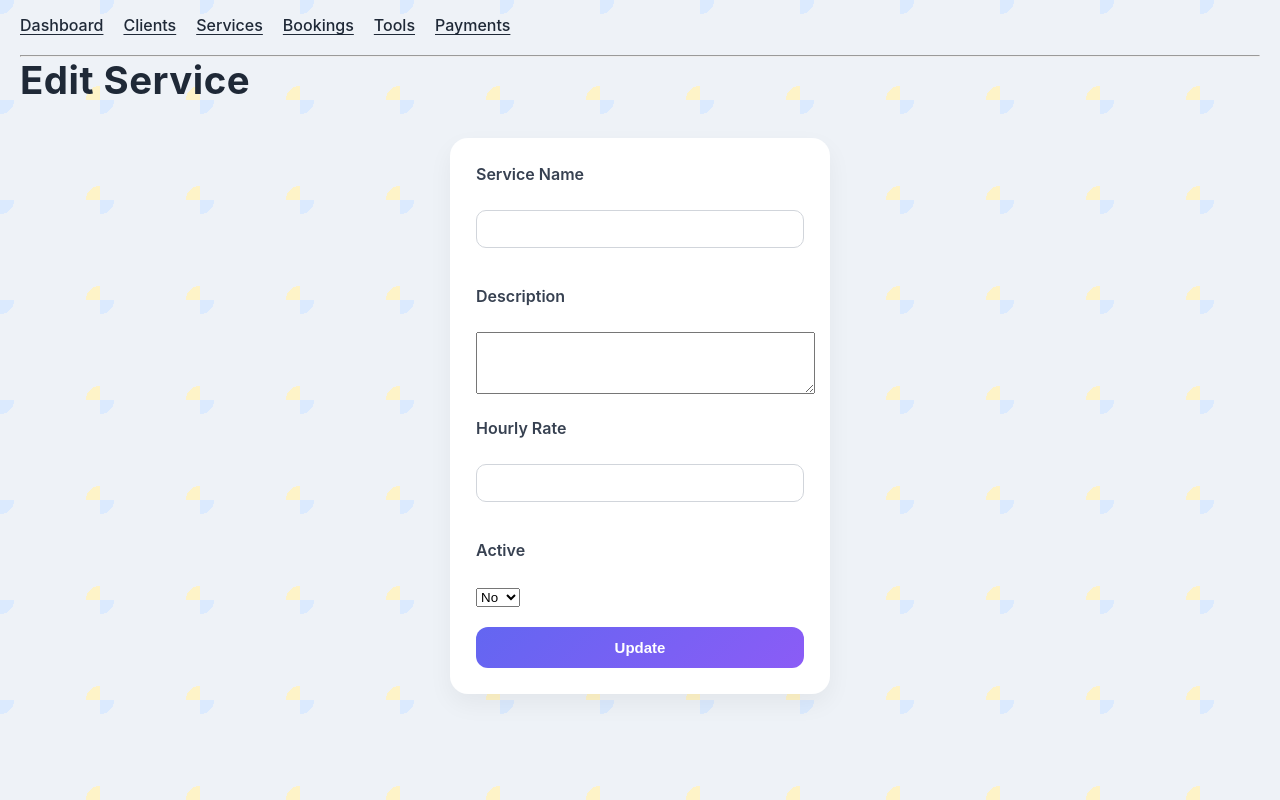
After one commit to ella12-sudo/Gonzales_assess_lab1, a PHP site: page /pages/services_edit.php?id=1 in a window 1280 px wide. The commit adds this page. Run offline with PHP 8.4, Linux system fonts and the light colour scheme; data that the repository does not hold is empty.

Commit message:
LAB 3 - Service Management (List and Edit)

```diff
--- a/dashboard_style.css
+++ b/dashboard_style.css
@@ -10,7 +10,7 @@ body {
   background: #eef2f7;
   background-image: radial-gradient(circle at top left, #dbeafe 10%, transparent 10%), radial-gradient(circle at bottom right, #fef3c7 10%, transparent 10%);
   background-size: 100px 100px;
-  padding: 50px 20px;
+  padding: 15px 20px;
   color: #1f2937;
 }
 
--- /dev/null
+++ b/pages/services_edit.php
@@ -0,0 +1,51 @@
+<?php
+include "../db.php";
+$id = $_GET['id'];
+
+$get = mysqli_query($conn, "SELECT * FROM services WHERE service_id = $id");
+$service = mysqli_fetch_assoc($get);
+
+if (isset($_POST['update'])) {
+  $name = $_POST['service_name'];
+  $desc = $_POST['description'];
+  $rate = $_POST['hourly_rate'];
+  $active = $_POST['is_active'];
+
+  mysqli_query($conn, "UPDATE services
+    SET service_name='$name', description='$desc', hourly_rate='$rate', is_active='$active'
+    WHERE service_id=$id");
+
+  header("Location: services_list.php");
+  exit;
+}
+?>
+<!doctype html>
+<html>
+<head>
+    <link rel="stylesheet" href="../dashboard_style.css">
+    <meta charset="utf-8"><title>Edit Service</title></head>
+<body>
+<?php include "../nav.php"; ?>
+
+<h2>Edit Service</h2>
+
+<form method="post">
+  <label>Service Name</label><br>
+  <input type="text" name="service_name" value="<?php echo $service['service_name']; ?>"><br><br>
+
+  <label>Description</label><br>
+  <textarea name="description" rows="4" cols="40"><?php echo $service['description']; ?></textarea><br><br>
+
+  <label>Hourly Rate</label><br>
+  <input type="text" name="hourly_rate" value="<?php echo $service['hourly_rate']; ?>"><br><br>
+
+  <label>Active</label><br>
+  <select name="is_active">
+    <option value="1" <?php if($service['is_active']==1) echo "selected"; ?>>Yes</option>
+    <option value="0" <?php if($service['is_active']==0) echo "selected"; ?>>No</option>
+  </select><br><br>
+
+  <button type="submit" name="update">Update</button>
+</form>
+</body>
+</html>
```
Also changed, not shown: pages/services_list.php (added, +30 -0 lines).
